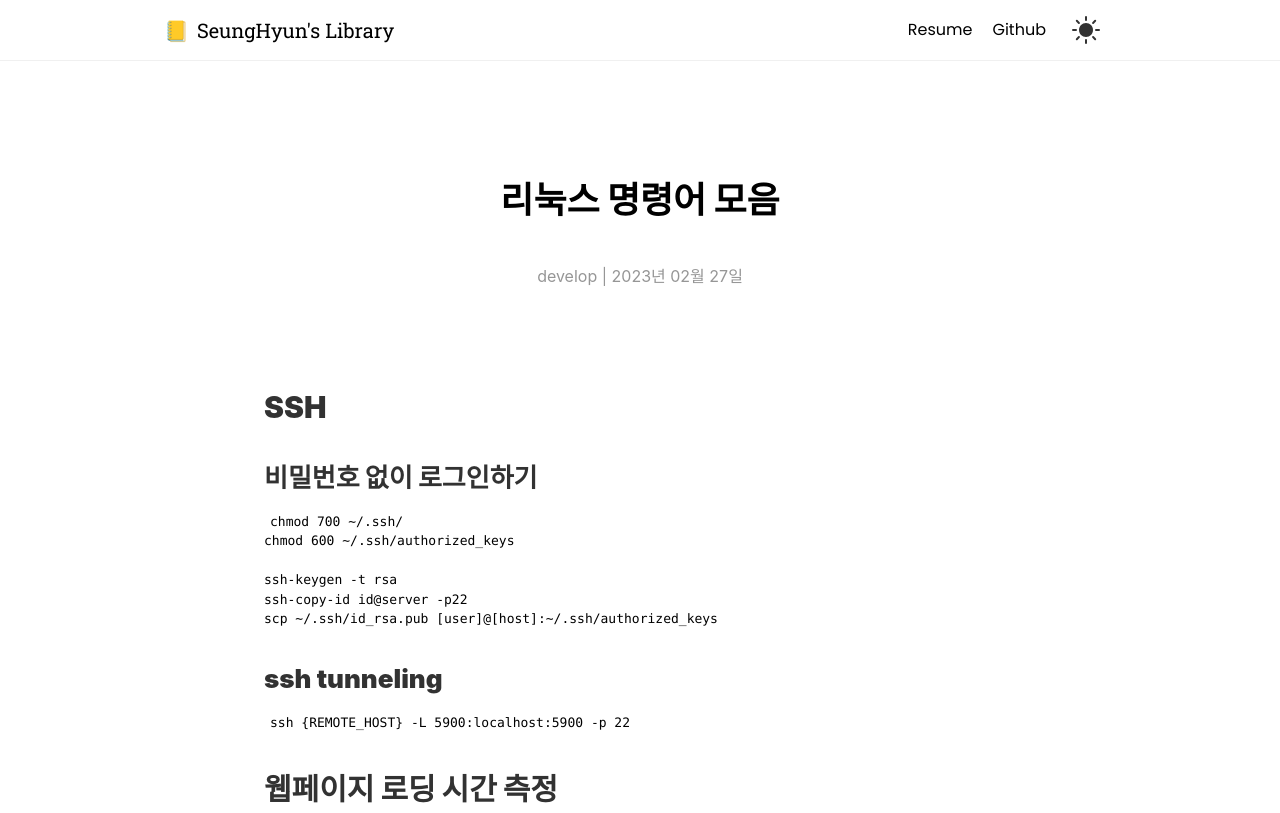
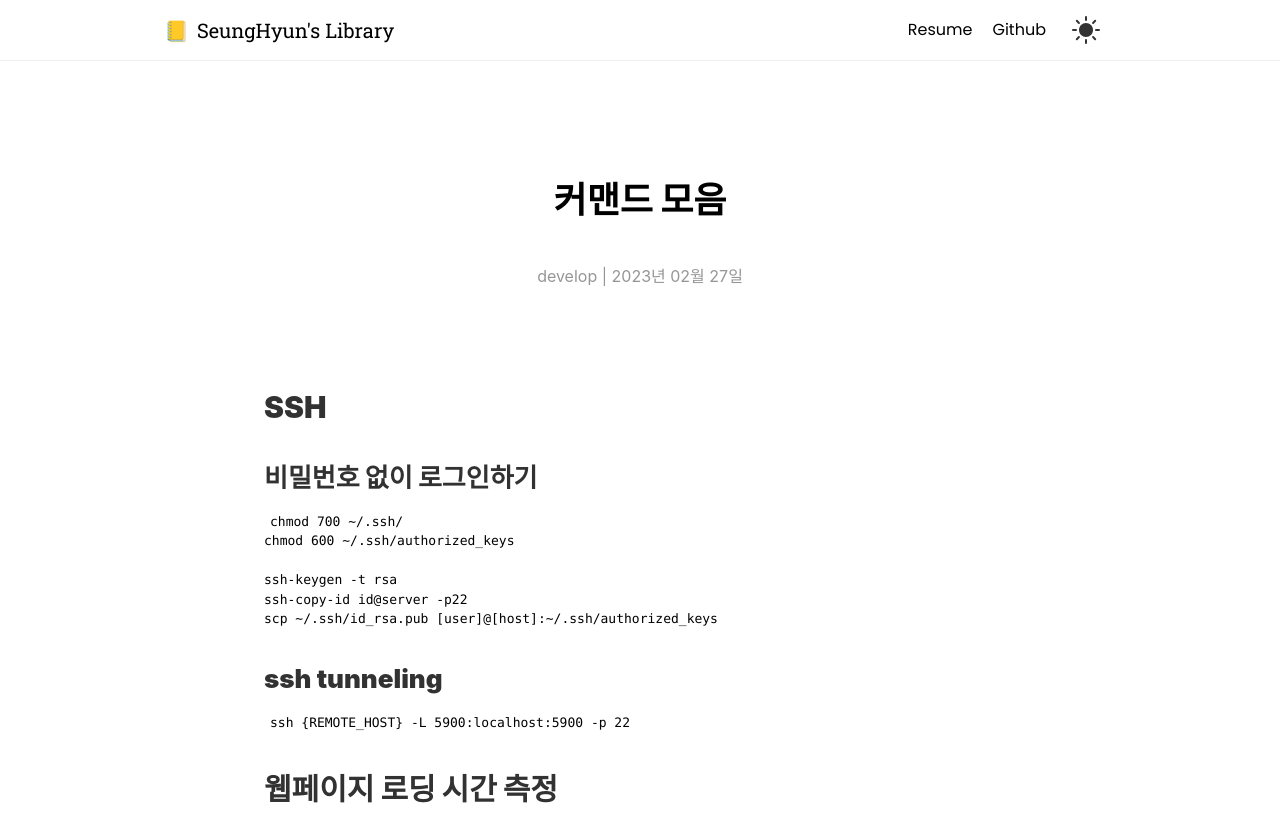
Before and after one commit to heyask/heyask.github.io, a Gatsby site: page /develop/2023-02-27-Linux-Commands/ in a window 1280 px wide. Shown: the top 813 px of the page. Built offline with nearby package versions, Linux system fonts and the light colour scheme; Gatsby itself is replaced by a stand-in of ours; some packages are replaced by stand-ins of ours; code samples lack their colours; a web font is replaced by a local one.

Commit message:
fix: update

```diff
--- a/content/blog/develop/2023-02-27-Linux-Commands/index.md
+++ b/content/blog/develop/2023-02-27-Linux-Commands/index.md
@@ -1,5 +1,5 @@
 ---
-title: "리눅스 명령어 모음"
+title: "커맨드 모음"
 description: ""
 date: "2023-02-27T10:00:00.000Z"
 category: "develop"
```
